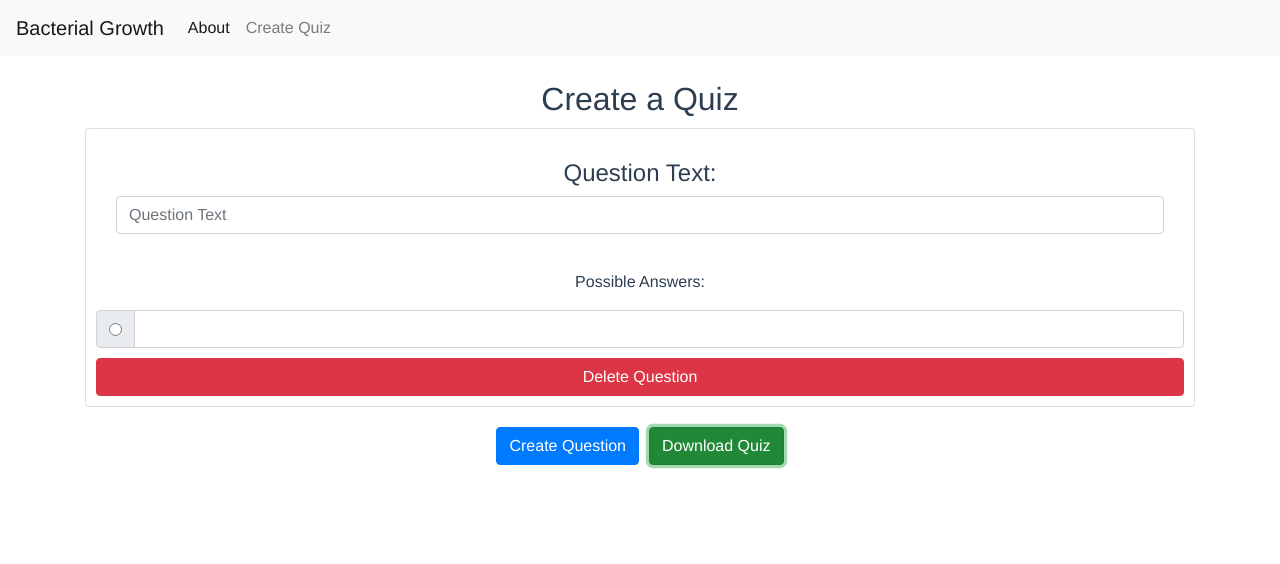
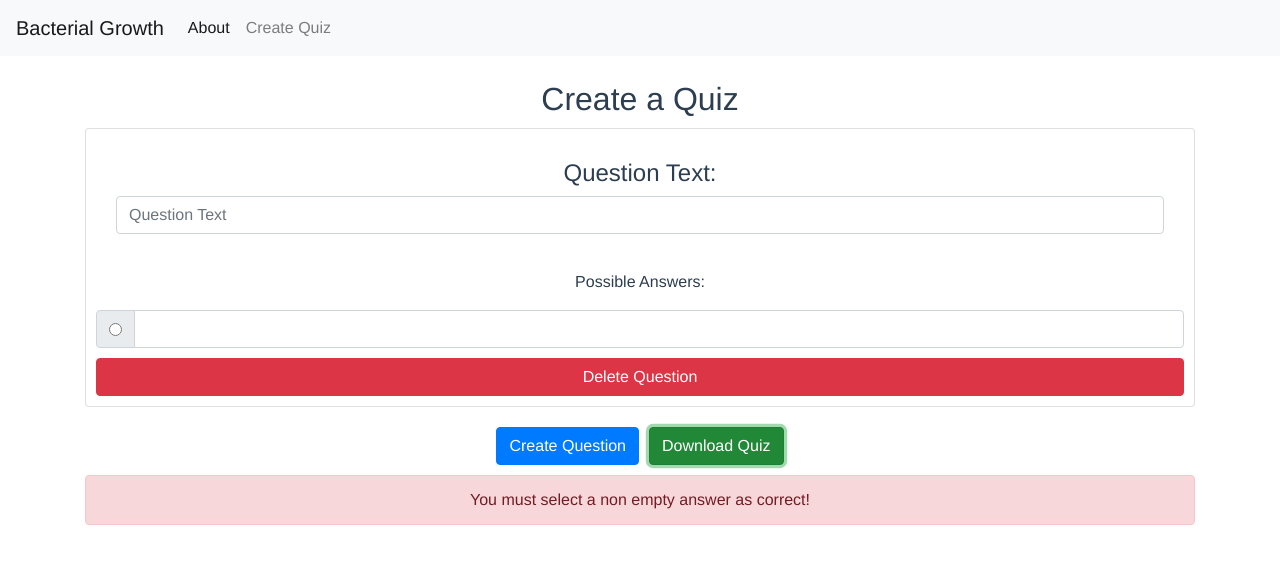
Before and after one commit to EvolveEducation/evolveeducation-site, a Vue app: page /quiz in a window 1280 px wide. Both pictures are taken after a click on the button "Download Quiz". Shown: the top 564 px of the page. Built offline with nearby package versions, Linux system fonts and the light colour scheme.

Commit message:
Added a display for the error message

```diff
--- a/src/views/CreateQuiz.vue
+++ b/src/views/CreateQuiz.vue
@@ -47,6 +47,10 @@
     </div>
     <button v-on:click="newQuestion" type="button" class="btn btn-primary actionBtn">Create Question</button>
     <button v-on:click="submit" type="button" class="btn btn-success actionBtn">Download Quiz</button>
+
+    <div v-if="error !== null" class="alert alert-danger">
+        {{error}}
+    </div>
   </div>
 </template>
 
@@ -75,7 +79,8 @@ export default {
         possibleAnswers: [{ id: 0, text: "" }],
         correctAnswer: null
       }
-    ]
+    ],
+    error: null
   }),
   methods: {
     newQuestion: function() {
```
